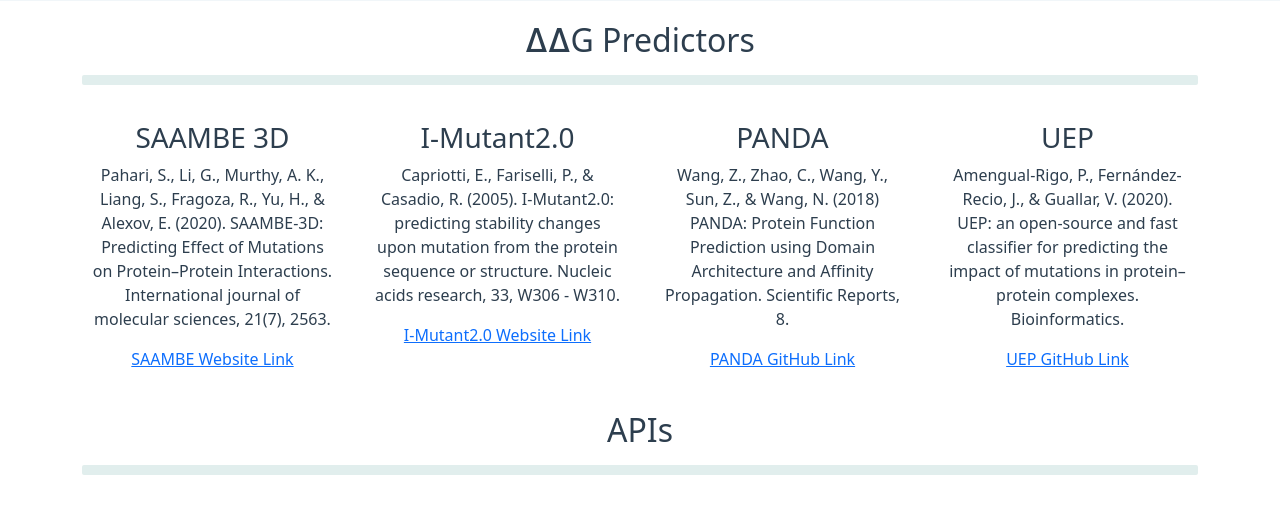
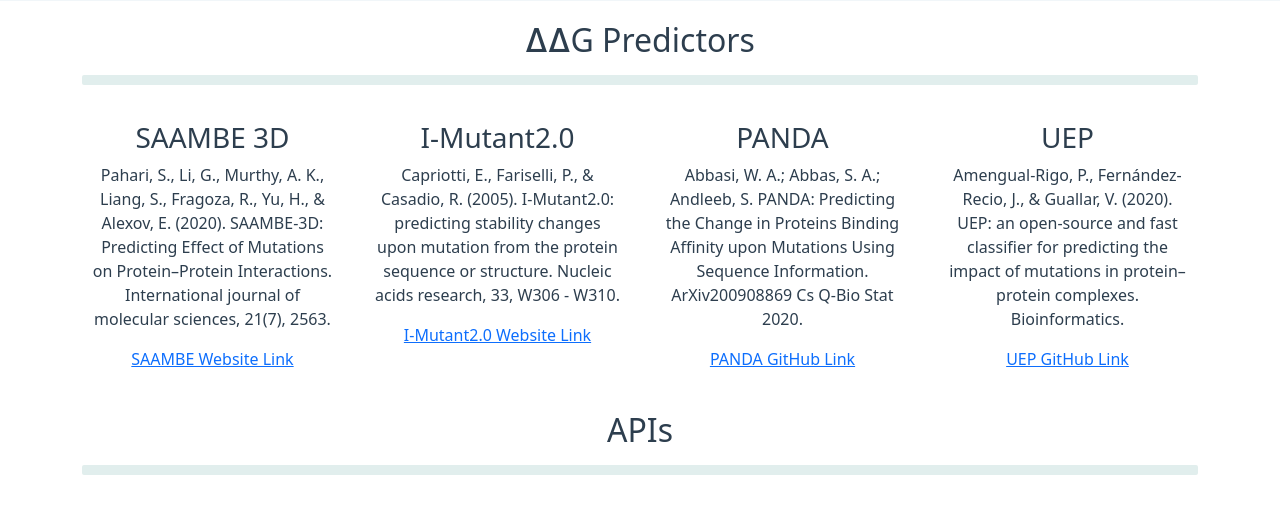
Before and after one commit to cameosam/comet, a Flask app: template templates/index.html in a window 1280 px wide. Shown: the part 546-1055 px from the top of the page. Run offline with Flask 2, Linux system fonts and the light colour scheme; the template is opened without the code that fills it, so the values that code supplies are empty.

Commit message:
update reference

```diff
--- a/templates/index.html
+++ b/templates/index.html
@@ -34,10 +34,10 @@
     <div class="col-sm snp-info">
       <h3>PANDA</h3>
       <p>
-        Wang, Z., Zhao, C., Wang, Y., Sun, Z., & Wang, N. (2018) PANDA: Protein Function Prediction using Domain
-        Architecture and Affinity Propagation. Scientific Reports, 8.
+        Abbasi, W. A.; Abbas, S. A.; Andleeb, S. PANDA: Predicting the Change in Proteins Binding Affinity upon
+        Mutations Using Sequence Information. ArXiv200908869 Cs Q-Bio Stat 2020.
       </p>
-      <a href="http://dna.cs.miami.edu/PANDA/">PANDA GitHub Link</a>
+      <a href="https://github.com/wajidarshad/panda">PANDA GitHub Link</a>
     </div>
     <div class="col-sm snp-info">
       <h3>UEP</h3>
```
Also changed, not shown: README.md.
